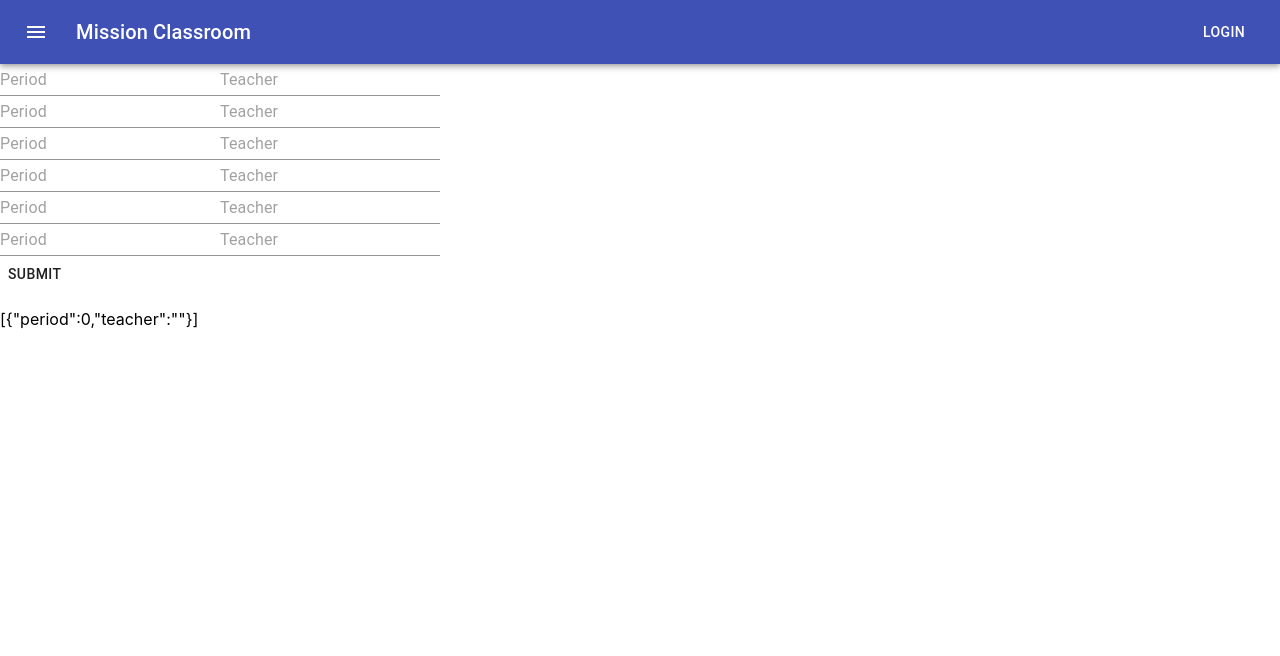
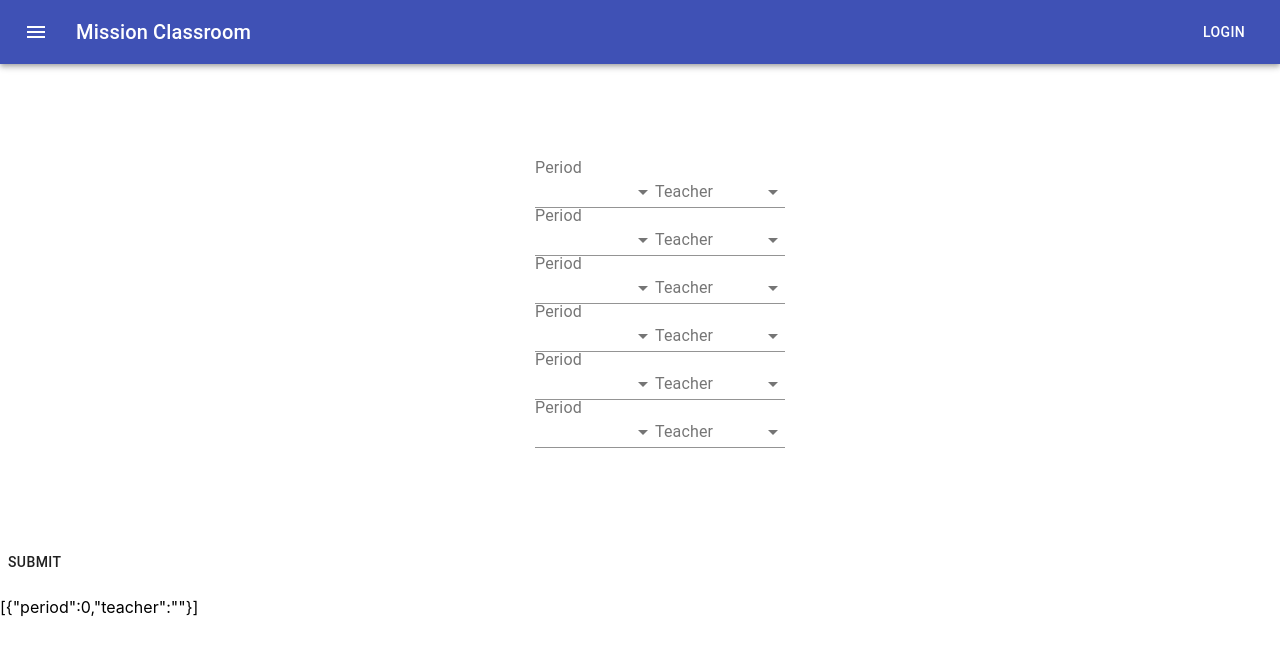
Before and after one commit to RithwikVaidun/MissionClassroom, a React (Create React App) app: page / in a window 1280 px wide. Shown: the top 656 px of the page. Built offline with nearby package versions, Linux system fonts and the light colour scheme.

Commit message:
Form and firebase send

```diff
--- a/package.json
+++ b/package.json
@@ -5,6 +5,7 @@
   "dependencies": {
     "@material-ui/core": "^4.12.3",
     "@material-ui/icons": "^4.11.2",
+    "@material-ui/lab": "^4.0.0-alpha.60",
     "@testing-library/jest-dom": "^5.14.1",
     "@testing-library/react": "^11.2.7",
     "@testing-library/user-event": "^12.8.3",
--- a/src/App.tsx
+++ b/src/App.tsx
@@ -11,6 +11,12 @@ import Typography from "@material-ui/core/Typography";
 
 import IconButton from "@material-ui/core/IconButton";
 import MenuIcon from "@material-ui/icons/Menu";
+import InputLabel from "@material-ui/core/InputLabel";
+import MenuItem from "@material-ui/core/MenuItem";
+import FormHelperText from "@material-ui/core/FormHelperText";
+import FormControl from "@material-ui/core/FormControl";
+import Select from "@material-ui/core/Select";
+import Autocomplete from "@material-ui/lab/Autocomplete";
 
 interface Cls {
   period: number;
@@ -28,42 +34,94 @@ const useStyles = makeStyles((theme: Theme) =>
     title: {
       flexGrow: 1,
     },
+    formControl: {
+      margin: theme.spacing(1),
+      minWidth: 120,
+    },
+    selectEmpty: {
+      marginTop: theme.spacing(2),
+    },
   })
 );
 
 function App() {
   const firebaseApp = firebase.apps[0];
+  const db = firebaseApp.firestore();
   const [cls, setCls] = useState<Cls[]>([{ period: 0, teacher: "" }]);
+  const [name, setName] = useState<string>("");
   const classes = useStyles();
 
   function writetoFirebase(e: any) {
     e.preventDefault();
-    firebaseApp.firestore().collection("test").doc("test").set(cls);
+
+    for (var c of cls) {
+      if (c !== undefined) {
+        var periods: any = {};
+
+        periods[c.period] = ["name", "name2"];
+        console.log(periods);
+
+        db.collection("Teachers").doc(c.teacher).set(periods);
       }
+    }
+  }
+  var teachers: string[] = ["test", "test2"];
+
+  // db.collection("Teachers")
+  //   .doc("Teachers")
+  //   .onSnapshot((doc) => {
+  //     teachers = doc.data().teachers;
+  //   });
 
   const items = [];
   for (var x = 0; x < 6; x++) {
     let i = x;
     items.push(
       <>
-        <TextField
-          placeholder="Period"
-          onChange={(e) => {
+        <div style={{ float: "left" }}>
+          <InputLabel>Period</InputLabel>
+          <Select
+            style={{ minWidth: 120 }}
+            labelId="demo-simple-select-label"
+            label="Period"
+            onChange={(e: any) => {
               let newArr = [...cls];
               newArr[i] = { ...newArr[i], period: parseInt(e.target.value) };
               setCls(newArr);
             }}
-        />
+          >
+            <MenuItem value={1}>1</MenuItem>
+            <MenuItem value={2}>2</MenuItem>
+            <MenuItem value={3}>3</MenuItem>
+            <MenuItem value={4}>4</MenuItem>
+            <MenuItem value={5}>5</MenuItem>
+            <MenuItem value={6}>6</MenuItem>
+          </Select>
+        </div>
+        <div style={{ float: "left" }}>
+          <Autocomplete
+            options={teachers}
+            style={{ width: 130 }}
+            id="debug"
+            debug
+            onChange={(e, value: any) => {
+              let newArr = [...cls];
+              newArr[i] = { ...newArr[i], teacher: value };
+              setCls(newArr);
+            }}
+            renderInput={(params) => (
               <TextField
-          placeholder="Teacher"
-          onChange={(e) => {
+                {...params}
+                label="Teacher"
+                onChange={(e: any) => {
                   let newArr = [...cls];
                   newArr[i] = { ...newArr[i], teacher: e.target.value };
                   setCls(newArr);
                 }}
               />
-
-        <br />
+            )}
+          ></Autocomplete>
+        </div>
       </>
     );
   }
@@ -89,9 +147,22 @@ function App() {
           </Toolbar>
         </AppBar>
       </div>
-      {items}
+
+      <div
+        style={{
+          display: "flex",
+          justifyContent: "center",
+          alignItems: "center",
+          height: "60vh",
+        }}
+      >
+        <ul>
+          {items.map((reptile) => (
+            <div>{reptile}</div>
+          ))}
+        </ul>
+      </div>
       <Button onClick={writetoFirebase}> Submit </Button>
-
       <p>{JSON.stringify(cls)}</p>
     </div>
   );
```
Also changed, not shown: 1 other file (tests, documents, lock files or other folders). Lines whose indentation alone changed are shown as unchanged.
